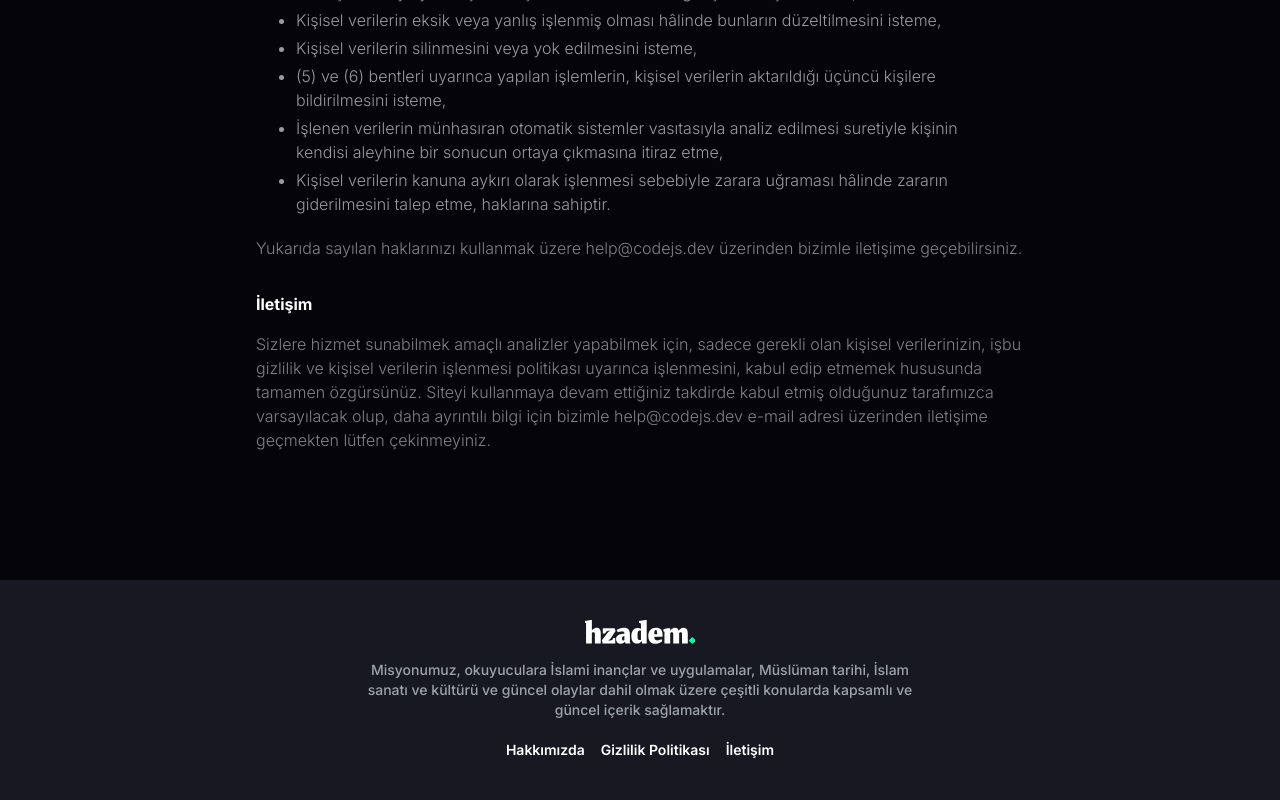
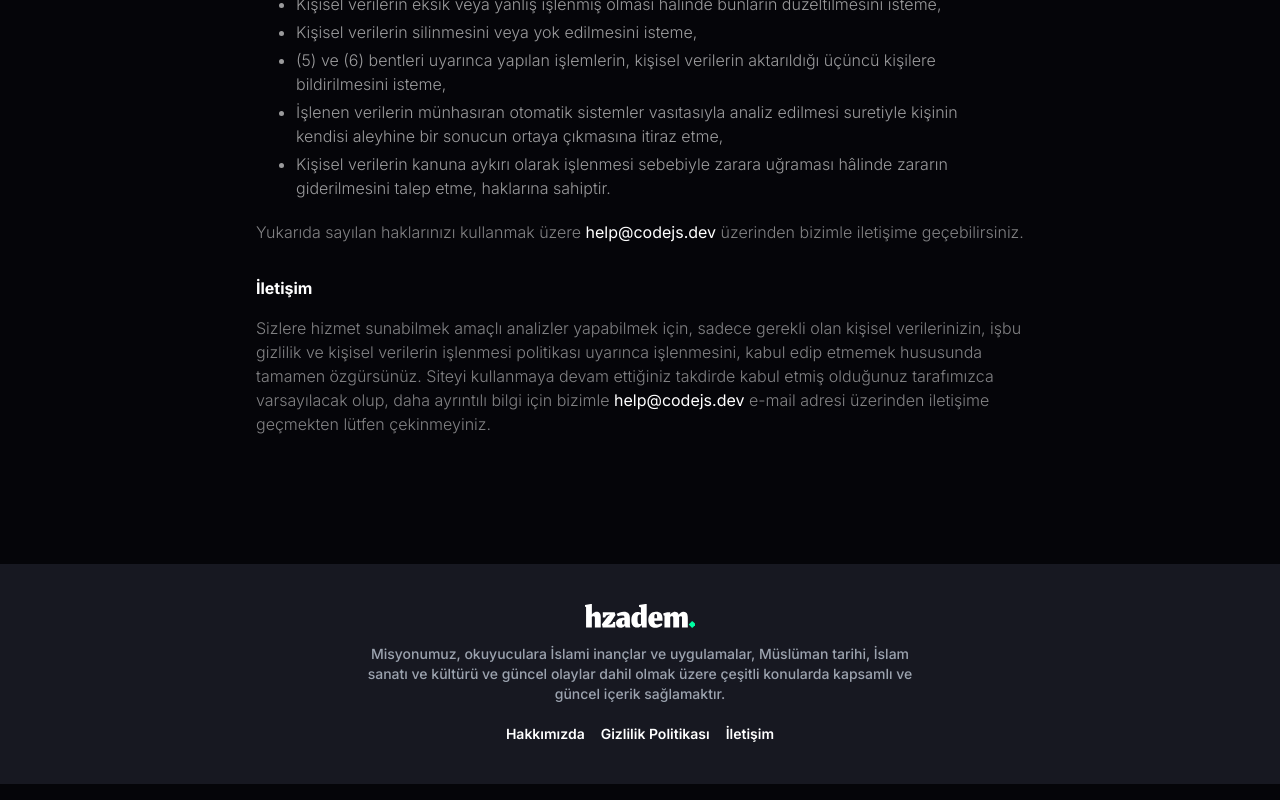
Before and after one commit to muminy/hzadem.com, a Next.js app: page /gizlilik-politikasi in a window 1280 px wide. Shown: the part 1268-2068 px from the top of the page. Built offline with nearby package versions, Linux system fonts and the light colour scheme; no server answers.

Commit message:
style updated

```diff
--- a/pages/gizlilik-politikasi.tsx
+++ b/pages/gizlilik-politikasi.tsx
@@ -4,7 +4,7 @@ import Seo from "@/components/Seo"
 
 export default function GizlilikPolitikasi() {
   return (
-    <Container size="large" className="article-content">
+    <Container size="large">
       <Seo
         title="Gizlilik Politikası"
         description="hzadem.com için hazırlanmış gizlilik politikasına ulaşabilirsiniz"
@@ -15,11 +15,12 @@ export default function GizlilikPolitikasi() {
           { title: "Gizlilik Politikası" },
         ]}
       />
-      <h1 className="!text-4xl">Gizlilik Politikası</h1>
+      <h1 className="!text-4xl font-black">Gizlilik Politikası</h1>
       <div className="mb-10 text-sm text-gray-600 dark:text-gray-400">
-        Son Güncelleme: 15 Şubat 2023 21:17
+        Son Güncelleme: 03 Mart 2023 20:39
       </div>
 
+      <div className="article-content">
         <p>
           Güvenliğiniz bizim için önemli. Bu sebeple bizimle paylaşacağınız
           kişisel verileriz hassasiyetle korunmaktadır.
@@ -39,13 +40,13 @@ export default function GizlilikPolitikasi() {
         </h2>
         <p>
           IP adresiniz ve kullanıcı aracısı bilgileriniz, sadece analiz
-        yapmak amacıyla ve çerezler (cookies) vb. teknolojiler vasıtasıyla,
-        otomatik veya otomatik olmayan yöntemlerle ve bazen de analitik
-        sağlayıcılar, reklam ağları, arama bilgi sağlayıcıları, teknoloji
-        sağlayıcıları gibi üçüncü taraflardan elde edilerek, kaydedilerek,
-        depolanarak ve güncellenerek, aramızdaki hizmet ve sözleşme
-        ilişkisi çerçevesinde ve süresince, meşru menfaat işleme şartına
-        dayanılarak işlenecektir.
+          yapmak amacıyla ve çerezler (cookies) vb. teknolojiler
+          vasıtasıyla, otomatik veya otomatik olmayan yöntemlerle ve bazen
+          de analitik sağlayıcılar, reklam ağları, arama bilgi
+          sağlayıcıları, teknoloji sağlayıcıları gibi üçüncü taraflardan
+          elde edilerek, kaydedilerek, depolanarak ve güncellenerek,
+          aramızdaki hizmet ve sözleşme ilişkisi çerçevesinde ve süresince,
+          meşru menfaat işleme şartına dayanılarak işlenecektir.
         </p>
 
         <h2>Kişisel Verilerinizin İşlenme Amacı</h2>
@@ -54,14 +55,14 @@ export default function GizlilikPolitikasi() {
           Bizimle paylaştığınız kişisel verileriniz sadece analiz yapmak
           suretiyle; sunduğumuz hizmetlerin gerekliliklerini en iyi şekilde
           yerine getirebilmek, bu hizmetlere sizin tarafınızdan
-        ulaşılabilmesini ve maksimum düzeyde faydalanılabilmesini sağlamak,
-        hizmetlerimizi, ihtiyaçlarınız doğrultusunda geliştirebilmek ve
-        sizleri daha geniş kapsamlı hizmet sağlayıcıları ile yasal
-        çerçeveler içerisinde buluşturabilmek ve kanundan doğan
-        zorunlulukların (kişisel verilerin talep halinde adli ve idari
-        makamlarla paylaşılması) yerine getirilebilmesi amacıyla, sözleşme
-        ve hizmet süresince, amacına uygun ve ölçülü bir şekilde işlenecek
-        ve güncellenecektir.
+          ulaşılabilmesini ve maksimum düzeyde faydalanılabilmesini
+          sağlamak, hizmetlerimizi, ihtiyaçlarınız doğrultusunda
+          geliştirebilmek ve sizleri daha geniş kapsamlı hizmet
+          sağlayıcıları ile yasal çerçeveler içerisinde buluşturabilmek ve
+          kanundan doğan zorunlulukların (kişisel verilerin talep halinde
+          adli ve idari makamlarla paylaşılması) yerine getirilebilmesi
+          amacıyla, sözleşme ve hizmet süresince, amacına uygun ve ölçülü
+          bir şekilde işlenecek ve güncellenecektir.
         </p>
         <h2>
           Toplanan Kişisel Verilerin Kimlere ve Hangi Amaçlarla
@@ -71,8 +72,8 @@ export default function GizlilikPolitikasi() {
         <p>
           Bizimle paylaştığınız kişisel verileriniz; faaliyetlerimizi
           yürütmek üzere hizmet aldığımız ve/veya verdiğimiz, sözleşmesel
-        ilişki içerisinde bulunduğumuz, iş birliği yaptığımız, yurt içi ve
-        yurt dışındaki 3. şahıslar ile kurum ve kuruluşlara ve talep
+          ilişki içerisinde bulunduğumuz, iş birliği yaptığımız, yurt içi
+          ve yurt dışındaki 3. şahıslar ile kurum ve kuruluşlara ve talep
           halinde adli ve idari makamlara, gerekli teknik ve idari önlemler
           alınması koşulu ile aktarılabilecektir.
         </p>
@@ -86,7 +87,9 @@ export default function GizlilikPolitikasi() {
 
         <ul>
           <li>Kişisel veri işlenip işlenmediğini öğrenme,</li>
-        <li>Kişisel verileri işlenmişse buna ilişkin bilgi talep etme,</li>
+          <li>
+            Kişisel verileri işlenmişse buna ilişkin bilgi talep etme,
+          </li>
           <li>
             Kişisel verilerin işlenme amacını ve bunların amacına uygun
             kullanılıp kullanılmadığını öğrenme,
@@ -99,7 +102,9 @@ export default function GizlilikPolitikasi() {
             Kişisel verilerin eksik veya yanlış işlenmiş olması hâlinde
             bunların düzeltilmesini isteme,
           </li>
-        <li>Kişisel verilerin silinmesini veya yok edilmesini isteme,</li>
+          <li>
+            Kişisel verilerin silinmesini veya yok edilmesini isteme,
+          </li>
           <li>
             (5) ve (6) bentleri uyarınca yapılan işlemlerin, kişisel
             verilerin aktarıldığı üçüncü kişilere bildirilmesini isteme,
@@ -110,28 +115,31 @@ export default function GizlilikPolitikasi() {
             ortaya çıkmasına itiraz etme,
           </li>
           <li>
-          Kişisel verilerin kanuna aykırı olarak işlenmesi sebebiyle zarara
-          uğraması hâlinde zararın giderilmesini talep etme, haklarına
-          sahiptir.
+            Kişisel verilerin kanuna aykırı olarak işlenmesi sebebiyle
+            zarara uğraması hâlinde zararın giderilmesini talep etme,
+            haklarına sahiptir.
           </li>
         </ul>
 
         <p>
-        Yukarıda sayılan haklarınızı kullanmak üzere help@codejs.dev
-        üzerinden bizimle iletişime geçebilirsiniz.
+          Yukarıda sayılan haklarınızı kullanmak üzere{" "}
+          <b>help@codejs.dev</b> üzerinden bizimle iletişime
+          geçebilirsiniz.
         </p>
 
         <h2>İletişim</h2>
 
         <p>
-        Sizlere hizmet sunabilmek amaçlı analizler yapabilmek için, sadece
-        gerekli olan kişisel verilerinizin, işbu gizlilik ve kişisel
-        verilerin işlenmesi politikası uyarınca işlenmesini, kabul edip
-        etmemek hususunda tamamen özgürsünüz. Siteyi kullanmaya devam
-        ettiğiniz takdirde kabul etmiş olduğunuz tarafımızca varsayılacak
-        olup, daha ayrıntılı bilgi için bizimle help@codejs.dev e-mail
-        adresi üzerinden iletişime geçmekten lütfen çekinmeyiniz.
+          Sizlere hizmet sunabilmek amaçlı analizler yapabilmek için,
+          sadece gerekli olan kişisel verilerinizin, işbu gizlilik ve
+          kişisel verilerin işlenmesi politikası uyarınca işlenmesini,
+          kabul edip etmemek hususunda tamamen özgürsünüz. Siteyi
+          kullanmaya devam ettiğiniz takdirde kabul etmiş olduğunuz
+          tarafımızca varsayılacak olup, daha ayrıntılı bilgi için bizimle{" "}
+          <b>help@codejs.dev</b> e-mail adresi üzerinden iletişime
+          geçmekten lütfen çekinmeyiniz.
         </p>
+      </div>
     </Container>
   )
 }
--- a/pages/hakkimizda.tsx
+++ b/pages/hakkimizda.tsx
@@ -5,17 +5,19 @@ import Seo from "@/components/Seo"
 
 export default function Hakkimizda() {
   return (
-    <Container size="small" className="article-content">
+    <Container size="small">
       <Seo title="Hakkımızda" description="hzadem.com Hakkında" />
       <Breadcrumb
         items={[{ title: "Anasayfa", to: "/" }, { title: "Hakkımızda" }]}
       />
-      <Logo className="mt-10 flex justify-center" />
-      <p className="text-center">
-        Misyonumuz, okuyuculara İslami inançlar ve uygulamalar, Müslüman
-        tarihi, İslam sanatı ve kültürü ve güncel olaylar dahil olmak üzere
-        çeşitli konularda kapsamlı ve güncel içerik sağlamaktır.
-      </p>
+      <Logo className="mt-10 mb-5 flex justify-center" />
+      <div className="article-content">
+        <p className="text-center">
+          Misyonumuz, okuyuculara İslami inançlar ve uygulamalar, Müslüman
+          tarihi, İslam sanatı ve kültürü ve güncel olaylar dahil olmak
+          üzere çeşitli konularda kapsamlı ve güncel içerik sağlamaktır.
+        </p>
+      </div>
     </Container>
   )
 }
--- a/pages/iletisim.tsx
+++ b/pages/iletisim.tsx
@@ -28,7 +28,7 @@ export default function Iletisim() {
         key={key}
         className={classNames(
           "flex items-center space-x-2 text-sm py-3 px-4 rounded-xl",
-          "bg-gray-100 dark:bg-dark-secondary"
+          "bg-gray-100 dark:bg-dark-secondary text-black dark:text-white"
         )}
       >
         <div>{item.placeholder ?? item.title}</div>
@@ -37,15 +37,17 @@ export default function Iletisim() {
     )
   }
   return (
-    <Container size="large" className="article-content">
+    <Container size="large">
       <Seo title="İletişim" description="hzadem.com iletişim bilgileri" />
       <Breadcrumb
         items={[{ title: "Anasayfa", to: "/" }, { title: "İletişim" }]}
       />
-      <h1>İletişim Adreslerimiz</h1>
+      <h1 className="mb-5 mt-10 text-4xl font-black">
+        İletişim Adreslerimiz
+      </h1>
 
       <Repeater<ContactType>
-        className="flex flex-col items-baseline space-y-2"
+        className="flex flex-col items-baseline space-y-2 article-content"
         items={contacts}
         renderItem={renderItem}
       />
--- a/pages/index.tsx
+++ b/pages/index.tsx
@@ -20,12 +20,7 @@ export default function Home({ hero, remaining }: HomeStaticProps) {
       <BlogList
         repeaterClassName="grid xl:grid-cols-4 lg:grid-cols-3 grid-cols-1 gap-2"
         blogType="IMAGE"
-        renderHeader={
-          <Title
-            description="Gün içerisinde yazılmış yazılar burada listelenmektedir"
-            title="Son Yazılar"
-          />
-        }
+        renderHeader={<Title title="Son Yazılar" />}
         className="mb-10"
         items={hero}
       />
--- a/styles/style.css
+++ b/styles/style.css
@@ -58,6 +58,9 @@ body {
   @apply list-disc px-10 mt-5 space-y-1 mb-5;
 }
 
+.article-content b, strong {
+  @apply text-black dark:text-white
+}
 .article-content ul li {
   @apply dark:font-light dark:text-white dark:text-opacity-60;
 }
```
Lines whose indentation alone changed are shown as unchanged.
